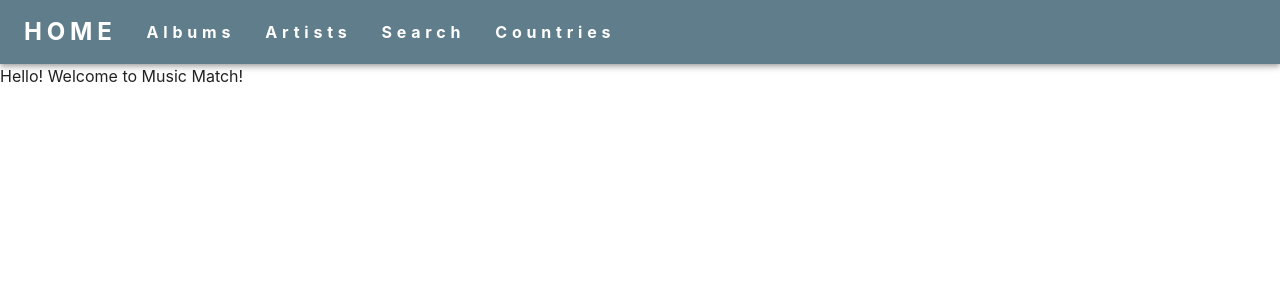
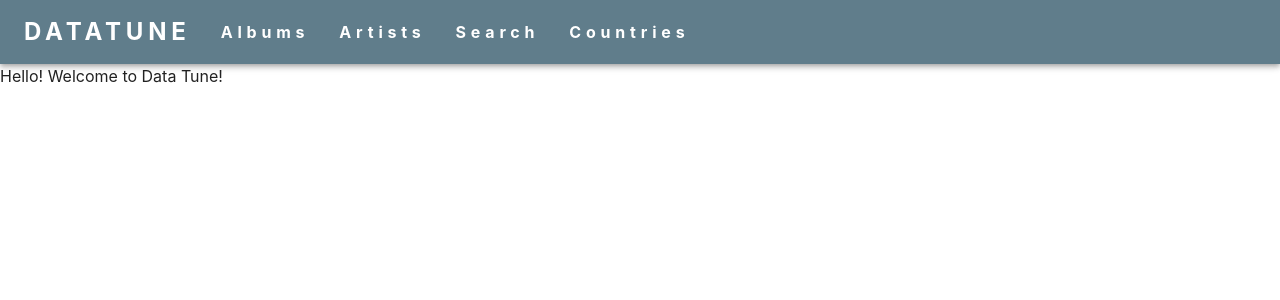
Before and after one commit to rickyraup/cis-5500-final-project-group-5, a React (Create React App) app in the folder client/: page / in a window 1280 px wide. Shown: the top 300 px of the page. Built offline with nearby package versions, Linux system fonts and the light colour scheme.

Commit message:
Changed name to Data Tune

```diff
--- a/client/src/components/NavBar.js
+++ b/client/src/components/NavBar.js
@@ -42,7 +42,7 @@ export default function NavBar() {
     <AppBar position='static'>
       <Container maxWidth='xl'>
         <Toolbar disableGutters>
-          <NavText href='/' text='HOME' isMain />
+          <NavText href='/' text='DATATUNE' isMain />
           <NavText href='/albums' text='Albums' />
           <NavText href='/artists' text='Artists' />
           <NavText href='/search' text='Search' />
--- a/client/src/pages/MainPage.js
+++ b/client/src/pages/MainPage.js
@@ -6,6 +6,6 @@ const config = require('../config.json');
 
 export default function MainPage() {
   return (
-    <div>Hello! Welcome to Music Match!</div>
+    <div>Hello! Welcome to Data Tune!</div>
   )
 }
```
